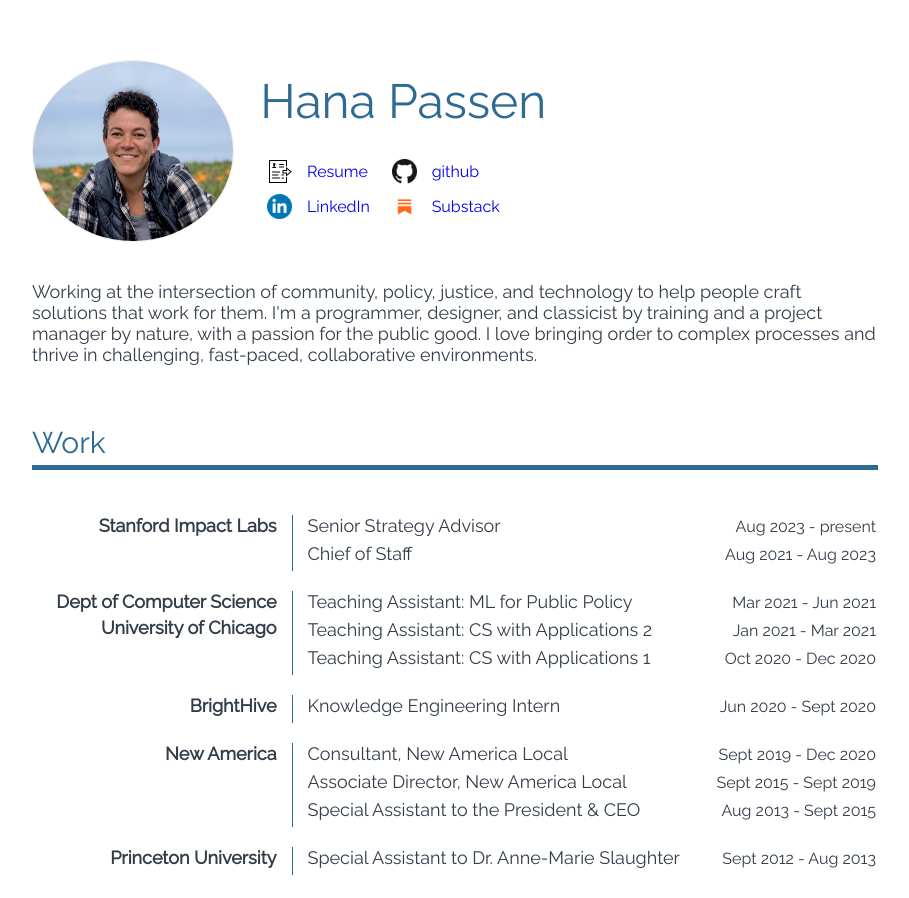
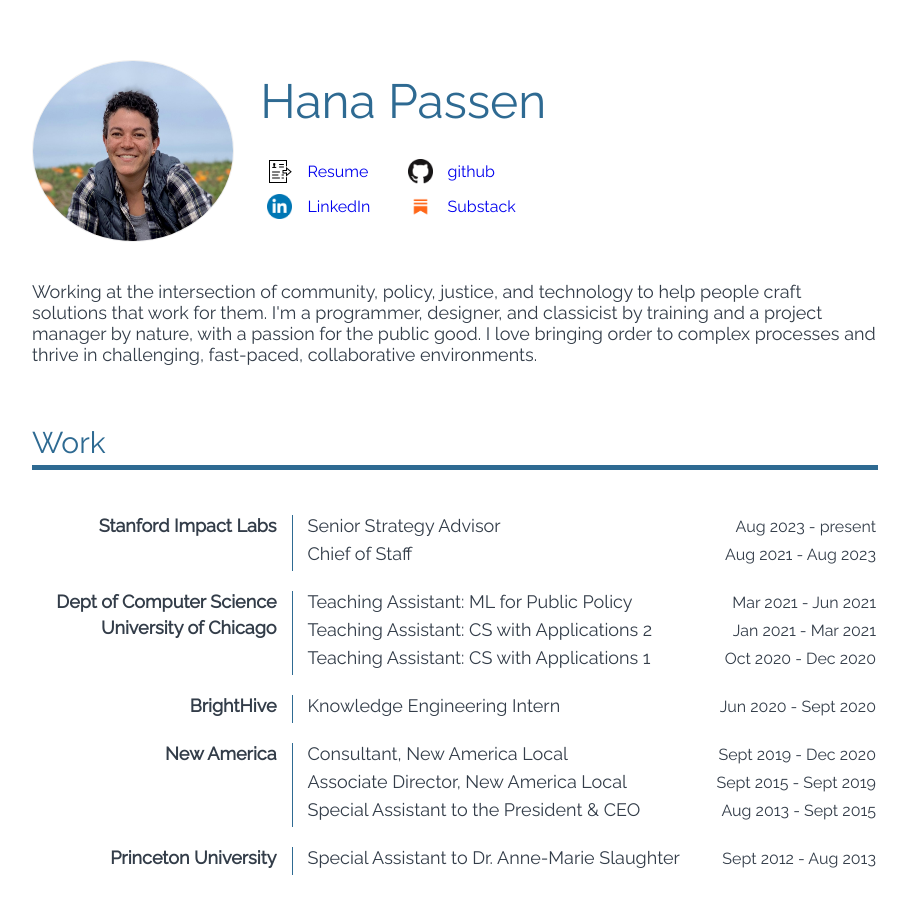
Before and after one commit to hpassen/hpassen.github.io, a plain HTML site: page index.html in a window 1280 px wide. Shown: the top 898 px of the page, without its empty margins (180-1089 px from the left). Drawn offline with Linux system fonts and the light colour scheme.

Commit message:
updated layout

```diff
--- a/index.html
+++ b/index.html
@@ -17,8 +17,8 @@
     </div>
     <div class="info">
       <h1 class="big_bottom">Hana Passen</h1>
+      <div class="two_col">
 
-      <div class="two_col">
         <div class="info">
           <div class="two_col">
             <img class="icon" src="assets/resume.png" />
@@ -31,7 +31,8 @@
               class="clean bump_left tight">LinkedIn</a>
           </div>
         </div>
-        <div class="info bump_left">
+
+        <div class="info big_left">
           <div class="two_col">
             <img class="icon" src="assets/GitHub-Mark-32px.png" />
             <a href="https://github.com/hpassen/" target="_blank" rel="noopener noreferrer"
@@ -44,9 +45,8 @@
           </div>
         </div>
 
-      </div> <!-- end of the two col thing I'm trying -->
-
-    </div> <!-- end of where it used to go -->
+      </div>
+    </div>
   </section>
 
   <section class="toptext tight-bottom">
--- a/main.css
+++ b/main.css
@@ -21,8 +21,6 @@ section {
   margin-left: 15%;
   padding-left: 20px;
   padding-top: 60px;
-  border: blue;
-  border-width: 2px;
 }
 
 .info {
@@ -31,8 +29,6 @@ section {
   align-items: flex-start;
   padding-left: 3%;
   width: 100%;
-  border: red;
-  border-width: 2px;
 }
 
 .two_col {
@@ -41,8 +37,6 @@ section {
   justify-content: flex-start;
   align-items: center;
   padding-bottom: 5px;
-  border: green;
-  border-width: 2px;
   /* width: 100%; */
 }
 
```
